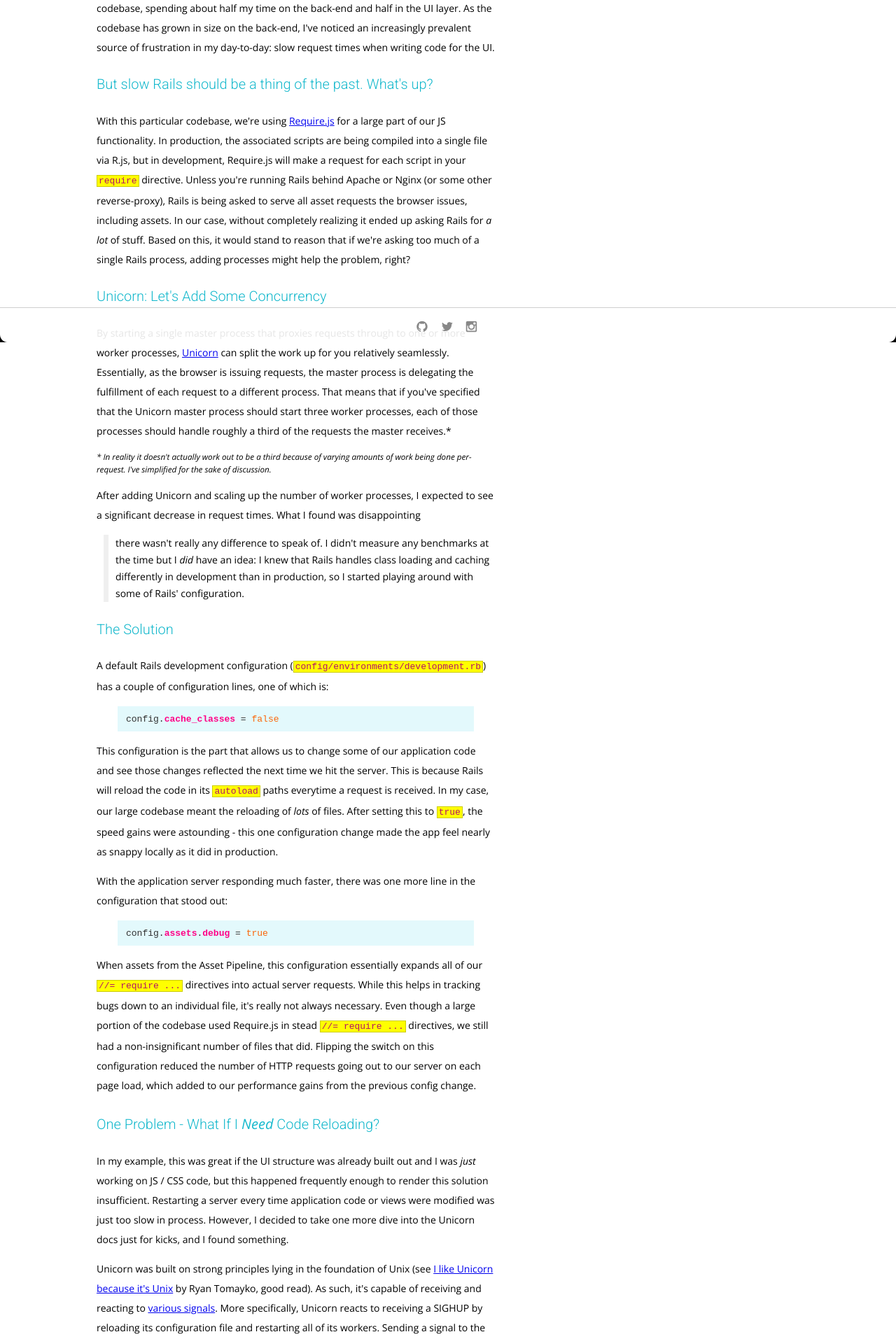
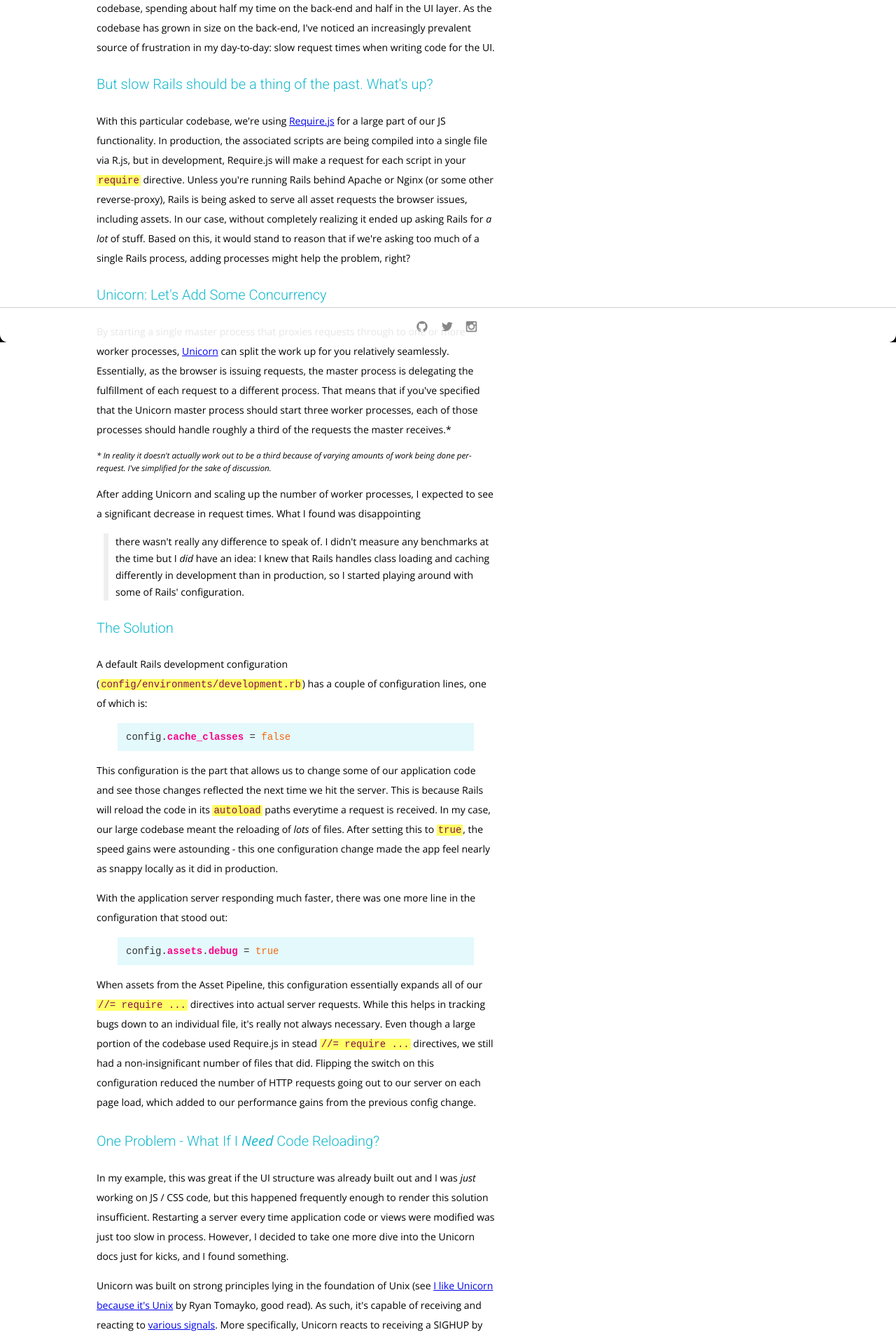
Before and after one commit to jtrim/jtrim.github.io, a Jekyll site: the page built from _posts/2013-08-25-fast-ui-development-in-large-rails-codebases.markdown, in a window 1280 px wide. Shown: the part 411-2324 px from the top of the page at 70% size. Built offline with Jekyll 4.4.1, drawn with Linux system fonts in a browser that asks for light colours; some web fonts are replaced; comment, search, counter and statistics services are not loaded.

Commit message:
Styling adjustments to various theme components

```diff
--- a/assets/css/layout/elements.scss
+++ b/assets/css/layout/elements.scss
@@ -23,12 +23,33 @@
 }
 
 code {
-  background: yellow;
-  color: $blood-red;
-  border: 1px solid darken(yellow, 10%);
+  background: lighten(yellow, 20%);
+  color: darken($blood-red, 10%);
   padding: 0 2px;
-  font-size: 13px;
+  font-size: 14px;
   @extend %monospace;
+  line-height: 20px;
+
+   * {
+     @extend %monospace;
+   }
+}
+
+h1, h2, h3, h4, h5, h6 {
+  code {
+    background: none;
+    color: inherit;
+    border: none;
+  }
+
+}
+
+h4 code {
+  font-size: 20px;
+}
+
+small code {
+  font-size: 12px;
 }
 
 pre {
@@ -37,6 +58,7 @@
   padding: 10px;
   background: $sky-blue;
   @extend %monospace;
+  overflow: auto;
 
   code {
     background: inherit;
```
